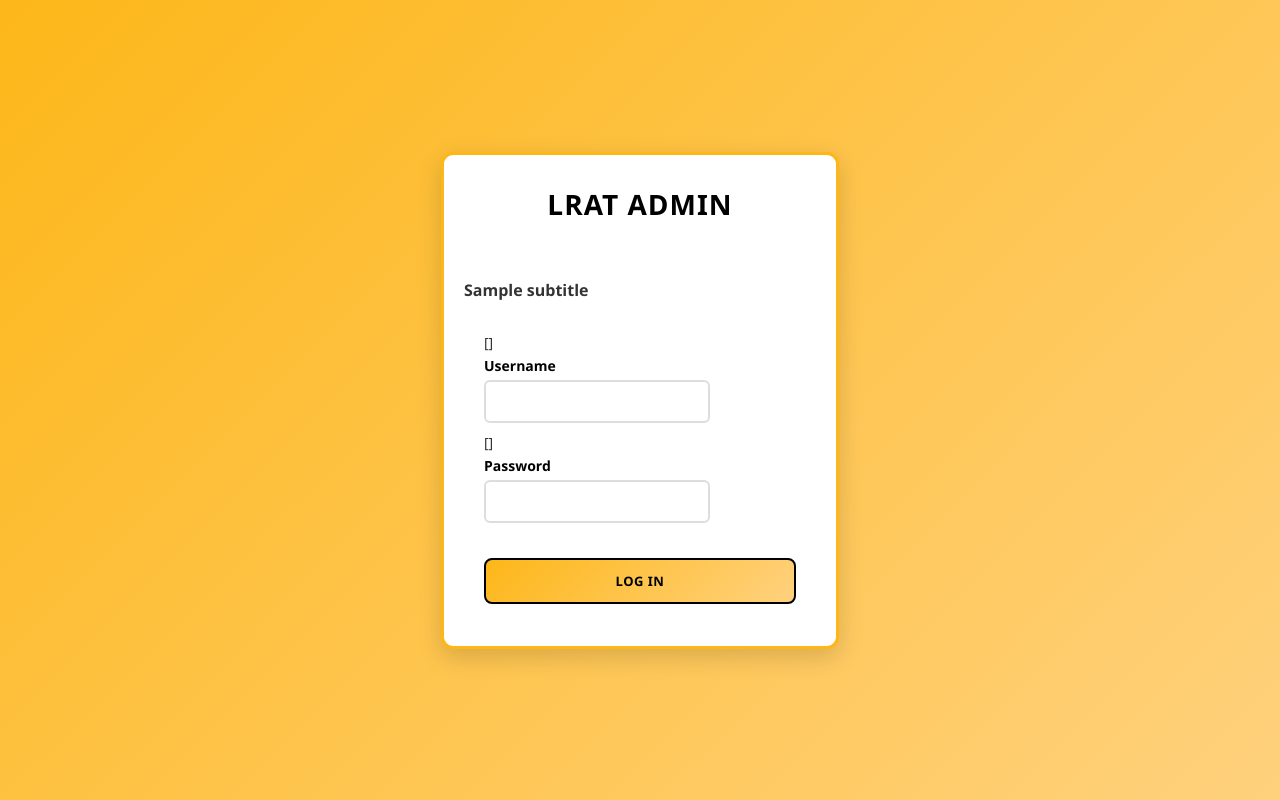
After one commit to Princess-Singularity/License-Renewal-Tracker, a Django app: template LRAT_APP/LRAT_APP/templates/admin/login.html in a window 1280 px wide. The commit adds this page. Run offline with Django 5.2, Linux system fonts and the light colour scheme; the template is opened without the code that fills it: most values are stand-ins (such as "Sample title", 1, 10 or a date in 2020); form fields are guessed from the names that the template uses.

Commit message:
Added admin html pages
login, base site, index html pages

```diff
--- a/LRAT_APP/LRAT_APP/static/CSS/styles.css
+++ b/LRAT_APP/LRAT_APP/static/CSS/styles.css
@@ -86,9 +86,9 @@
 .login-button {
     width: 100%;
     padding: 0.9rem;
-    background: linear-gradient(135deg, var(--mizzou-gold) 0%, var(--mizzou-dark-gold) 100%);
+    background: linear-gradient(135deg, var(--mizzou-gold) 0%, var(--mizzou-gold-tint-1) 100%);
     color: var(--mizzou-black);
-    border: none;
+    border: 2px solid var(--mizzou-black);
     border-radius: 6px;
     font-size: 1.1rem;
     font-weight: 600;
--- /dev/null
+++ b/LRAT_APP/LRAT_APP/templates/admin/base_site.html
@@ -0,0 +1,21 @@
+{% extends "admin/base.html" %}
+{% load static %}
+
+{% block title %}{% if subtitle %}{{ subtitle }} | {% endif %}{{ title }} | LRAT Admin{% endblock %}
+
+{% block extrahead %}
+    {{ block.super }}
+    <link rel="stylesheet" type="text/css" href="{% static 'CSS/styles.css' %}">
+
+{% endblock %}
+
+{% block branding %}
+<h1 id="site-name">
+    <a href="{% url 'admin:index' %}">LRAT Administration</a>
+</h1>
+<p style="color: var(--mizzou-black-tint-1); font-size: 0.9em; margin: 5px 0 0 0;">
+    License Renewal Application Tracker
+</p>
+{% endblock %}
+
+{% block nav-global %}{% endblock %}
--- /dev/null
+++ b/LRAT_APP/LRAT_APP/templates/admin/login.html
@@ -0,0 +1,87 @@
+{% extends "admin/login.html" %}
+{% load static %}
+
+{% block extrahead %}
+    {{ block.super }}
+    <link rel="stylesheet" type="text/css" href="{% static 'CSS/styles.css' %}">
+    <style>
+        body.login {
+            background: linear-gradient(135deg, var(--mizzou-gold) 0%, var(--mizzou-gold-tint-1) 100%) !important;
+        }
+
+        .login #container {
+            background: var(--mizzou-white) !important;
+            border: 3px solid var(--mizzou-gold) !important;
+            border-radius: 12px !important;
+            box-shadow: 0 8px 25px rgba(0, 0, 0, 0.15) !important;
+        }
+
+        .login #header {
+            background: transparent !important;
+            border: none !important;
+            text-align: center !important;
+            padding: 30px 20px 20px 20px !important;
+        }
+
+        .login #header h1 {
+            color: var(--mizzou-black) !important;
+            font-size: 2em !important;
+            font-weight: bold !important;
+            margin: 0 !important;
+            text-transform: uppercase !important;
+            letter-spacing: 1px !important;
+        }
+
+        .login #header h1 a {
+            color: var(--mizzou-black) !important;
+        }
+
+        .login form {
+            background: transparent !important;
+            border: none !important;
+            padding: 20px !important;
+        }
+
+        .login .form-row label {
+            color: var(--mizzou-black) !important;
+            font-weight: bold !important;
+        }
+
+        .login .form-row input[type="text"],
+        .login .form-row input[type="password"] {
+            border: 2px solid #ddd !important;
+            border-radius: 6px !important;
+            padding: 10px !important;
+            font-size: 1em !important;
+        }
+
+        .login .form-row input[type="text"]:focus,
+        .login .form-row input[type="password"]:focus {
+            border-color: var(--mizzou-gold) !important;
+            box-shadow: 0 0 0 3px rgba(253, 183, 25, 0.2) !important;
+        }
+
+        .login .submit-row input[type="submit"] {
+            background: linear-gradient(135deg, var(--mizzou-gold) 0%, var(--mizzou-gold-tint-1) 100%) !important;
+            color: var(--mizzou-black) !important;
+            border: 2px solid var(--mizzou-black) !important;
+            border-radius: 8px !important;
+            padding: 12px 24px !important;
+            font-weight: bold !important;
+            text-transform: uppercase !important;
+            letter-spacing: 0.5px !important;
+            width: 100% !important;
+            margin-top: 15px !important;
+        }
+
+        .login .submit-row input[type="submit"]:hover {
+            background: linear-gradient(135deg, var(--mizzou-gold-tint-1) 0%, var(--mizzou-gold) 100%) !important;
+        }
+    </style>
+{% endblock %}
+
+{% block branding %}
+<h1 id="site-name">
+    <a href="{% url 'admin:index' %}">LRAT Admin</a>
+</h1>
+{% endblock %}
```
Also changed, not shown: LRAT_APP/LRAT_APP/templates/admin/index.html (added, +12 -0 lines).
